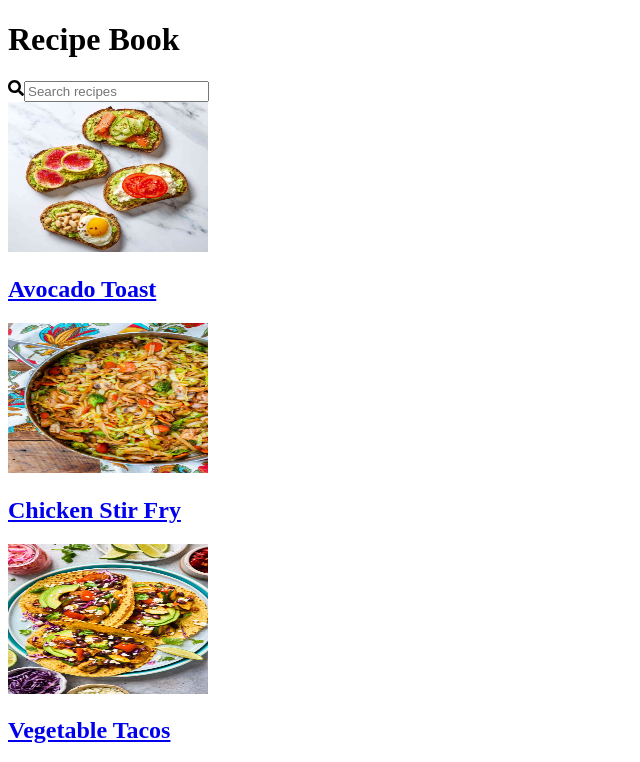
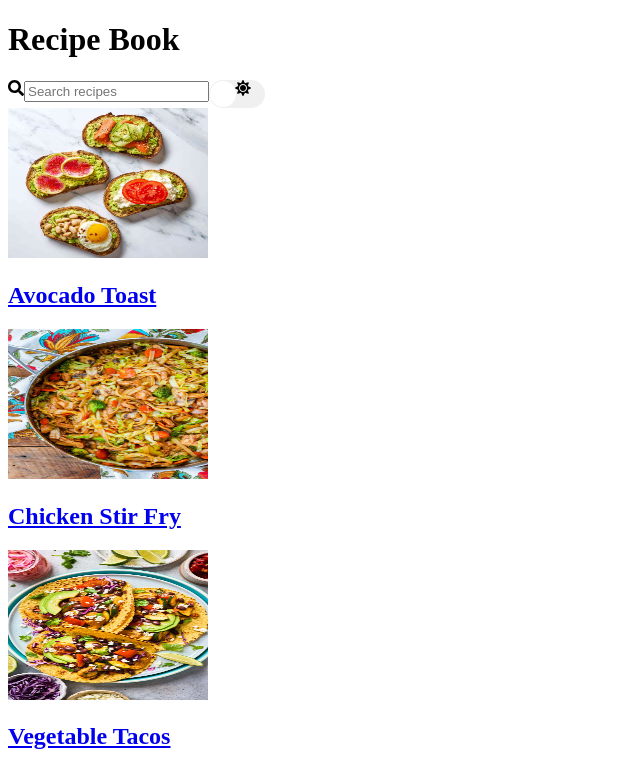
Before and after one commit to chrisoeser/spa, a Next.js app: page / in a window 1280 px wide. Shown: the top 762 px of the page, without its empty margins (0-640 px from the left). Built offline with nearby package versions, Linux system fonts and the light colour scheme.

Commit message:
Added Darkmode toggle

```diff
--- a/package.json
+++ b/package.json
@@ -12,7 +12,8 @@
     "next": "15.0.2",
     "react": "19.0.0-rc-02c0e824-20241028",
     "react-dom": "19.0.0-rc-02c0e824-20241028",
-    "react-icons": "^5.3.0"
+    "react-icons": "^5.3.0",
+    "react-switch": "^7.0.0"
   },
   "devDependencies": {
     "postcss": "^8",
--- a/src/app/globals.css
+++ b/src/app/globals.css
@@ -1,22 +1,45 @@
+:root {
+  /* Light theme colors */
+  --background-color: #f9f9f9;
+  --text-color: #333;
+  --accent-color: #666;
+  --card-background: #ffffff;
+  --shadow-color: rgba(0, 0, 0, 0.1);
+  --border-color: #ddd;
+  --secondary-text-color: #666;
+}
+
+.dark-mode {
+  /* Dark theme colors */
+  --background-color: #333;
+  --text-color: #f1f1f1;
+  --accent-color: #999;
+  --card-background: #444;
+  --shadow-color: rgba(0, 0, 0, 0.4);
+  --border-color: #555;
+  --secondary-text-color: #dfdfdf;
+}
+
 body {
   font-family: Arial, sans-serif;
   margin: 0;
   padding: 0;
-  background-color: #f9f9f9;
+  background-color: var(--background-color);
+  color: var(--text-color);
   font-size: 16px;
   line-height: 1.5;
 }
 
 .home {
-  text-align: center; /* Center the title */
-  margin: 40px 0; /* Add space above and below */
+  text-align: center;
+  margin: 40px 0;
 }
 
 .home h1 {
-  font-size: 2.5rem; /* Font size for the title */
-  color: #333; /* Dark text color */
-  font-weight: bold; /* Bold text */
-  letter-spacing: 1px; /* Slightly increase space between letters */
+  font-size: 2.5rem;
+  color: var(--text-color);
+  font-weight: bold;
+  letter-spacing: 1px;
 }
 
 
@@ -30,14 +53,15 @@ body {
 
 
 .recipe-card {
-  border: 1px solid #ddd;
+  border: 1px solid var(--border-color);
   border-radius: 15px;
-  box-shadow: 0px 4px 6px rgba(0, 0, 0, 0.1);
+  box-shadow: 0px 4px 6px var(--shadow-color);
   overflow: hidden;
   transition: transform 0.2s ease, box-shadow 0.2s ease;
   text-align: center;
   text-decoration: none;
-  color: #333;
+  color: var(--text-color);
+  background-color: var(--card-background);
   max-width: 400px;
   width: 100%;
   flex-direction: column;
@@ -47,7 +71,7 @@ body {
 
 .recipe-card:hover {
   transform: translateY(-4px);
-  box-shadow: 0 8px 12px rgba(0, 0, 0, 0.2);
+  box-shadow: 0 8px 12px var(--shadow-color);
 }
 
 .recipe-card img {
@@ -57,9 +81,7 @@ body {
 }
 
 .recipe-card h2 {
-  padding: 15px;
-  padding-top: 0%;
-  padding-bottom: 0%;
+  padding: 15px 0;
   font-weight: normal;
 }
 
@@ -70,9 +92,9 @@ body {
   max-width: 800px;
   margin: 20px auto;
   padding: 20px;
-  background-color: #fff;
+  background-color: var(--card-background);
   border-radius: 10px;
-  box-shadow: 0 4px 8px rgba(0, 0, 0, 0.1);
+  box-shadow: 0 4px 8px var(--shadow-color);
 }
 
 .title-bar {
@@ -80,14 +102,14 @@ body {
   justify-content: center;
   align-items: center;
   padding-top: 20px;
-  background-color: #fff; /* Background color */
-  border-bottom: 1px solid #ddd;
+  background-color: var(--card-background);
+  border-bottom: 1px solid var(--border-color);
   margin-bottom: 20px;
 }
 
 .recipe-details h1 {
   font-size: 2rem;
-  color: #333;
+  color: var(--text-color);
   margin-bottom: 10px;
 }
 
@@ -99,7 +121,7 @@ body {
 
 .recipe-details h2 {
   font-size: 1.5rem;
-  color: #666;
+  color: var(--secondary-text-color);
   margin-top: 20px;
 }
 
@@ -122,7 +144,7 @@ body {
   top: 15px;
   left: 20px;
   padding: 8px 12px;
-  color: #555;
+  color: var(--accent-color);
   background-color: transparent;
   border: none;
   border-radius: 5px;
@@ -136,7 +158,7 @@ body {
 }
 
 .back-button:hover {
-  color: #111;
+  color: var(--text-color);
   transform: scale(1.05);
 }
 
@@ -159,10 +181,10 @@ body {
   margin: 0 auto 10px;
   display: flex;
   align-items: center;
-  background-color: #f1f1f1;
+  background-color: var(--card-background);
   border-radius: 20px;
   padding: 8px 15px;
-  box-shadow: 0 2px 4px rgba(0, 0, 0, 0.1);
+  box-shadow: 0 2px 4px var(--shadow-color);
 }
 
 .search-input {
@@ -172,7 +194,7 @@ body {
   outline: none;
   font-size: 1.2rem;
   padding: 0 10px;
-  color: #333;
+  color: var(--text-color);
 }
 
 .search-icon {
@@ -182,22 +204,57 @@ body {
 
 /* Add the spinning effect when the input is focused */
 .search-icon.spin {
-  animation: spin 0.3s ease-in-out; /* Spin animation */
+  animation: spin 0.3s ease-in-out;
 }
 
 .clear-icon {
   color: #888;
-  font-size: 1.2rem;
+  font-size: 1.3rem;
   cursor: pointer;
   transition: color 0.2s ease;
+  padding-right: 10px;
 }
 
 .clear-icon:hover {
   color: #555;
 }
 
+.icon-container {
+  display: flex;
+  align-items: center;
+  justify-content: center;
+  height: 100%;
+}
 
+.toggle-icon {
+  color: #fff;
+  font-size: 1em;
+  transition: transform 0.2s ease-in-out;
+}
 
+.sun {
+  color: #f8d32d;
+  filter: drop-shadow(0 0 1px #f8d32d);
+}
+
+.moon {
+  color: #a0c4ff;
+  filter: drop-shadow(0 0 1px #a0c4ff);
+}
+
+.dark-mode-toggle {
+  border-radius: 12px;
+  transition: background-color 0.3s ease-in-out;
+}
+
+.react-switch-handle {
+  display: flex;
+  align-items: center;
+  justify-content: center;
+  border-radius: 50%;
+  transition: all 0.3s ease;
+  box-shadow: 0px 2px 8px rgba(0, 0, 0, 0.3);
+}
 
 
 
@@ -214,9 +271,9 @@ body {
     font-size: 14px;
   }
   .recipe-list {
-    grid-template-columns: 1fr; /* Change to a single column for small screens */
+    grid-template-columns: 1fr;
     padding: 15px;
-    gap: 15px; /* Adjust gap as necessary */
+    gap: 15px;
   }
 
   .title-bar {
@@ -232,7 +289,7 @@ body {
     font-size: 1rem;
     padding: 6px 10px;
   }
-  .back-button .icon{
+  .back-button .icon {
     font-size: 0.6rem;
   }
 }
--- a/src/components/RecipeList.js
+++ b/src/components/RecipeList.js
@@ -1,17 +1,38 @@
 "use client";
 
-import React, { useState } from 'react';
+import React, { useState, useEffect } from 'react';
 import RecipeCard from './RecipeCard';
 import recipes from '@/data/recipes';
-import { FaSearch, FaTimes } from 'react-icons/fa';
+import { FaSearch, FaTimes, FaSun, FaMoon } from 'react-icons/fa';
+import Switch from 'react-switch';
 
 const RecipeList = () => {
     const [searchTerm, setSearchTerm] = useState("");
     const [isFocused, setIsFocused] = useState(false);
+    const [darkMode, setDarkMode] = useState(() => {
+        // Retrieve the dark mode state from local storage, default to false
+        if (typeof window !== 'undefined') {
+            const savedDarkMode = localStorage.getItem('darkMode');
+            return savedDarkMode === 'true';
+        }
+        return false;
+    });
+
+    // Effect to update body class and save dark mode state to local storage
+    useEffect(() => {
+        document.body.classList.toggle('dark-mode', darkMode);
+        if (typeof window !== 'undefined') {
+            localStorage.setItem('darkMode', darkMode);
+        }
+    }, [darkMode]);
 
     const handleFocus = () => setIsFocused(true);
     const handleBlur = () => setIsFocused(false);
     const handleClearSearch = () => setSearchTerm("");
+
+    const handleToggle = (checked) => {
+        setDarkMode(checked);
+    };
 
     const filteredRecipes = recipes.filter((recipe) =>
         recipe.title.toLowerCase().includes(searchTerm.toLowerCase())
@@ -20,7 +41,7 @@ const RecipeList = () => {
     return (
         <div className="recipe-page">
             <div className="search-container">
-                <FaSearch className={`search-icon ${isFocused? 'spin' : ''}`} />
+                <FaSearch className={`search-icon ${isFocused ? 'spin' : ''}`} />
                 <input
                     type="text"
                     placeholder="Search recipes"
@@ -32,6 +53,32 @@ const RecipeList = () => {
                 />
                 {searchTerm && (
                     <FaTimes onClick={handleClearSearch} className="clear-icon" />
+                )}
+                {/* Render the toggle only when the search input is empty */}
+                {!searchTerm && (
+                    <Switch
+                        checked={darkMode}
+                        onChange={handleToggle}
+                        onColor='#1c1c1c'
+                        offColor='#f0f0f0'
+                        className='dark-mode-toggle'
+                        uncheckedIcon={
+                            <div className='icon-container'>
+                                <FaSun className='toggle-icon sun' />
+                            </div>
+                        }
+                        checkedIcon={
+                            <div className='icon-container'>
+                                <FaMoon className='toggle-icon moon' />
+                            </div>
+                        }
+                        handleStyle={{
+                            backgroundColor: darkMode ? '#333' : '#fff',
+                            border: darkMode ? '2px solid #a0c4ff' : '2px solid #f8d32d',
+                            boxShadow: '0 0 6px rgba(0, 0, 0, 0.2)',
+                            transition: 'background-color 0.3s ease, border 0.3s ease',
+                        }}
+                    />
                 )}
             </div>
 
```
Also changed, not shown: 1 other file (tests, documents, lock files or other folders).
